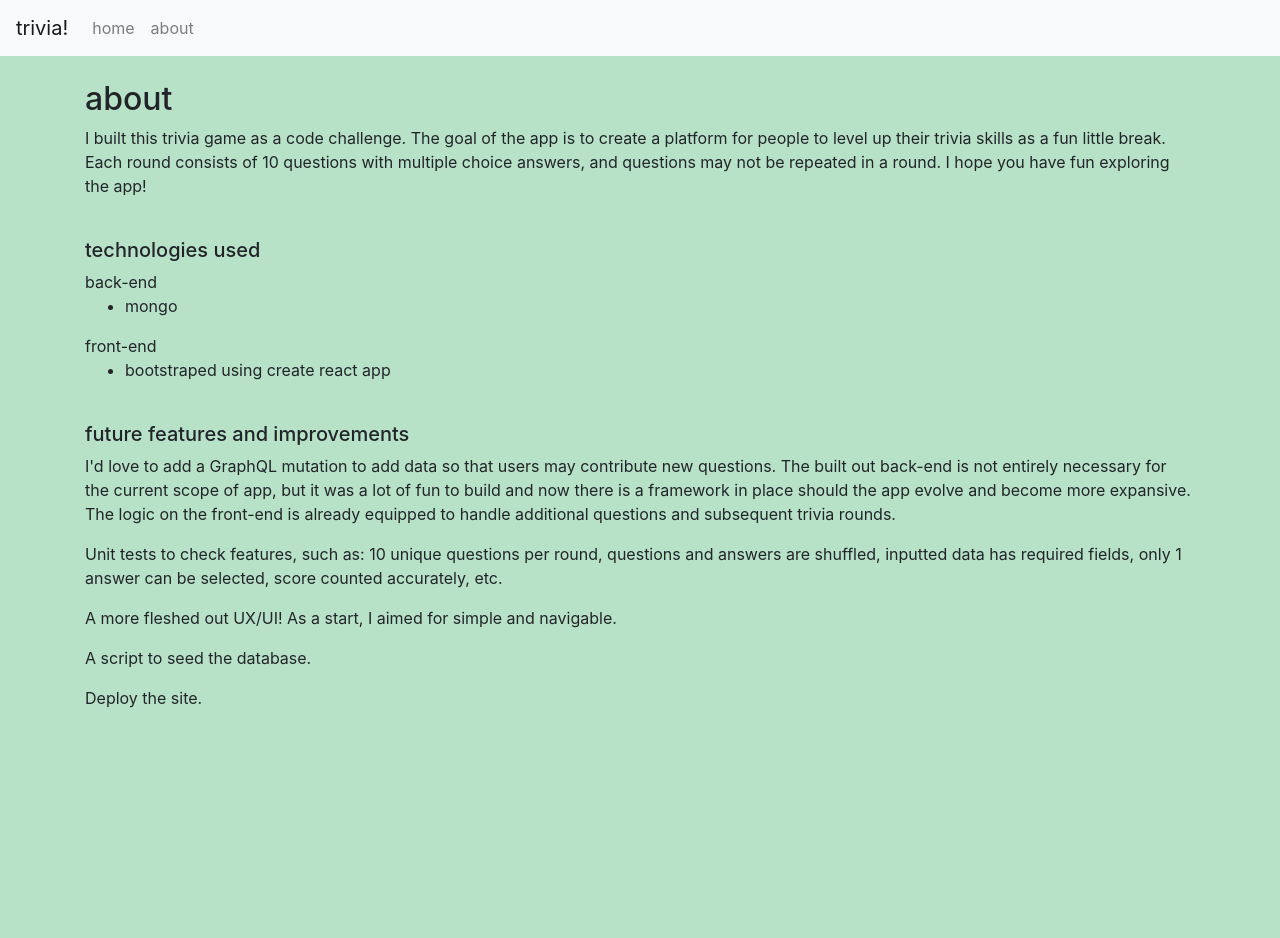
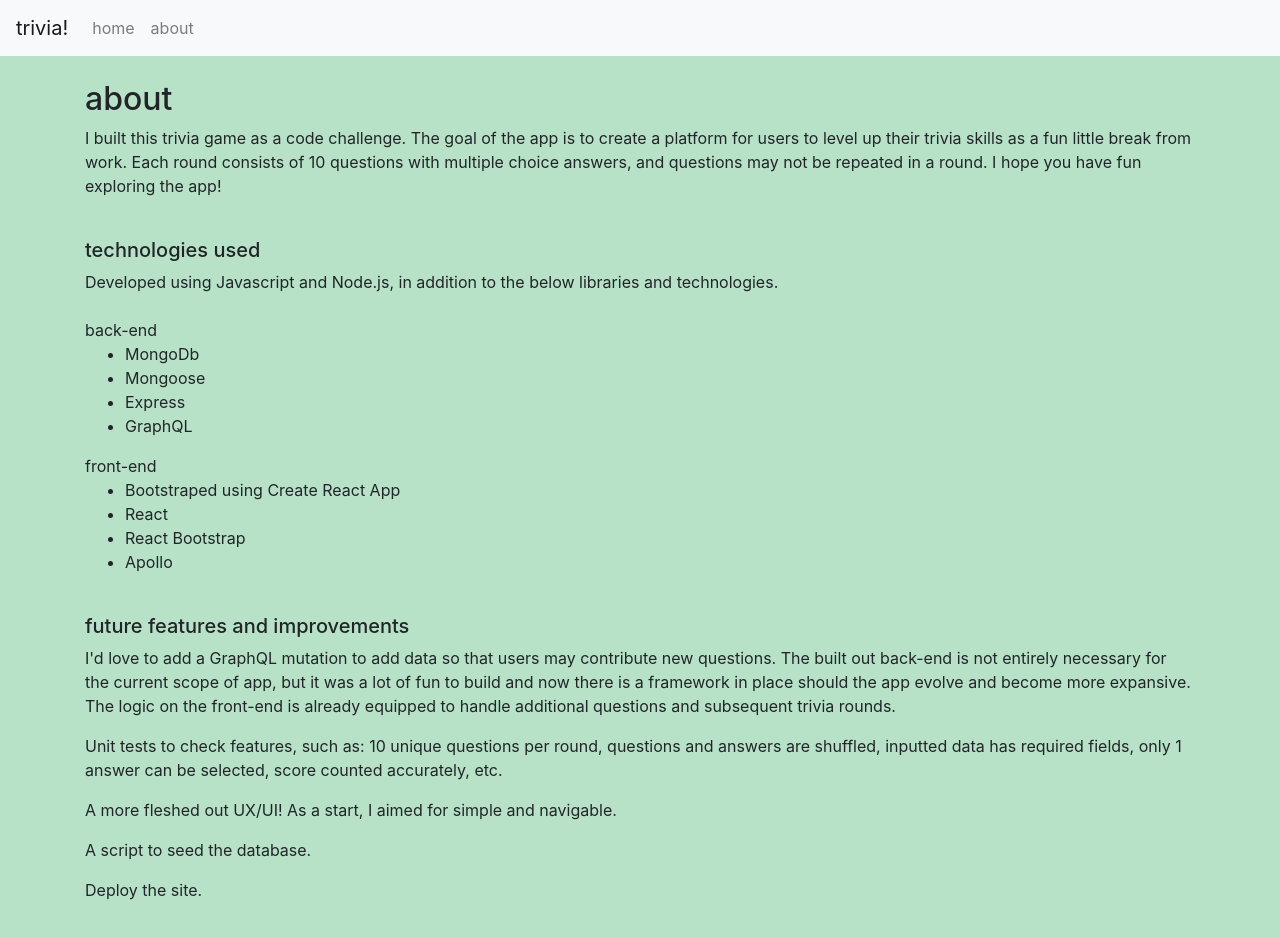
Before and after one commit to oliviakasmin/tandem-trivia, a React (Create React App) app in the folder client/: page /about in a window 1280 px wide. Shown: the top 938 px of the page. Before the commit the page ends 800 px from the top, so only its background shows below. Built offline with nearby package versions, Linux system fonts and the light colour scheme.

Commit message:
feat: about page finished

```diff
--- a/client/src/components/About.js
+++ b/client/src/components/About.js
@@ -8,20 +8,31 @@ const About = () => {
       <h2>about</h2>
       <p>
         I built this trivia game as a code challenge. The goal of the app is to
-        create a platform for people to level up their trivia skills as a fun
-        little break. Each round consists of 10 questions with multiple choice
-        answers, and questions may not be repeated in a round. I hope you have
-        fun exploring the app!
+        create a platform for users to level up their trivia skills as a fun
+        little break from work. Each round consists of 10 questions with
+        multiple choice answers, and questions may not be repeated in a round. I
+        hope you have fun exploring the app!
       </p>
       <br />
       <h5>technologies used</h5>
+      <div>
+        Developed using Javascript and Node.js, in addition to the below
+        libraries and technologies.
+      </div>
+      <br />
       <div>back-end</div>
       <ul>
-        <li>mongo</li>
+        <li>MongoDb</li>
+        <li>Mongoose</li>
+        <li>Express</li>
+        <li>GraphQL</li>
       </ul>
       <div>front-end</div>
       <ul>
-        <li>bootstraped using create react app</li>
+        <li>Bootstraped using Create React App</li>
+        <li>React</li>
+        <li>React Bootstrap</li>
+        <li>Apollo</li>
       </ul>
       <br />
       <h5>future features and improvements</h5>
@@ -43,6 +54,8 @@ const About = () => {
       </p>
       <p>A script to seed the database.</p>
       <p>Deploy the site.</p>
+      <br />
+      <br />
     </Container>
   )
 }
```
